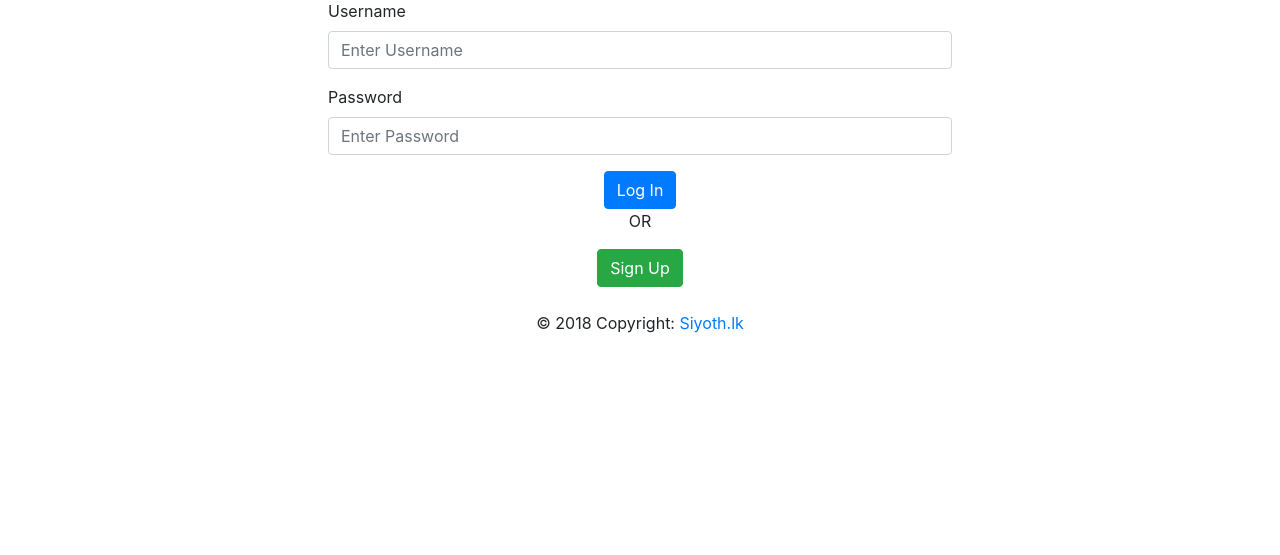
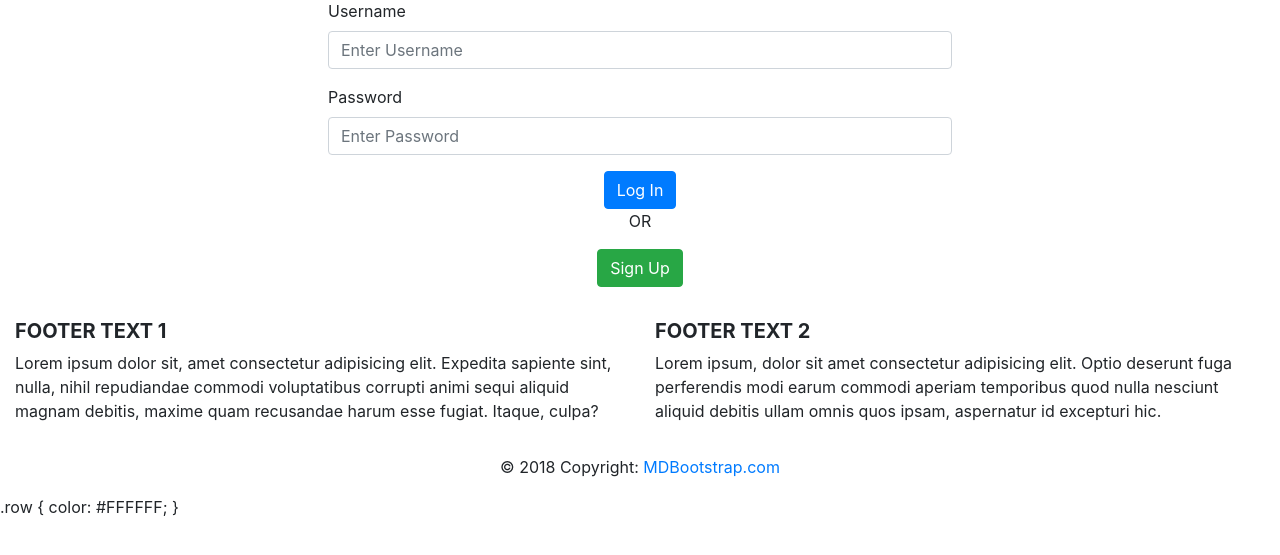
Before and after one commit to kusalkw/siyothlk, a CodeIgniter app: page /database/index.php/home/login in a window 1280 px wide. Shown: the part 141-696 px from the top of the page. Run offline with CodeIgniter, Linux system fonts and the light colour scheme.

Commit message:
edit footer

```diff
--- a/application/views/footer.php
+++ b/application/views/footer.php
@@ -1,6 +1,6 @@
-<footer class="page-footer font-small blue">
+<!--<footer class="page-footer font-small blue">
     <div class="footer-copyright text-center py-3">© 2018 Copyright:
-        <a href="<?php echo base_url() ?>"> Siyoth.lk</a>
+        <a href="<?php /*echo base_url() */?>"> Siyoth.lk</a>
     </div>
 </footer>
 
@@ -9,5 +9,54 @@
 <script src="https://stackpath.bootstrapcdn.com/bootstrap/4.1.3/js/bootstrap.min.js" integrity="sha384-ChfqqxuZUCnJSK3+MXmPNIyE6ZbWh2IMqE241rYiqJxyMiZ6OW/JmZQ5stwEULTy" crossorigin="anonymous"></script>
 
 </body>
+-->
 
-</html>
+<!-- Footer -->
+<footer class="page-footer font-small teal pt-4" >
+
+    <!-- Footer Text -->
+    <div class="container-fluid text-center text-md-left">
+
+        <!-- Grid row -->
+        <div class="row">
+
+            <!-- Grid column -->
+            <div class="col-md-6 mt-md-0 mt-3">
+
+                <!-- Content -->
+                <h5 class="text-uppercase font-weight-bold">Footer text 1</h5>
+                <p>Lorem ipsum dolor sit, amet consectetur adipisicing elit. Expedita sapiente sint, nulla, nihil repudiandae commodi voluptatibus corrupti animi sequi aliquid magnam debitis, maxime quam recusandae harum esse fugiat. Itaque, culpa?</p>
+
+            </div>
+            <!-- Grid column -->
+
+            <hr class="clearfix w-100 d-md-none pb-3">
+
+            <!-- Grid column -->
+            <div class="col-md-6 mb-md-0 mb-3">
+
+                <!-- Content -->
+                <h5 class="text-uppercase font-weight-bold">Footer text 2</h5>
+                <p>Lorem ipsum, dolor sit amet consectetur adipisicing elit. Optio deserunt fuga perferendis modi earum commodi aperiam temporibus quod nulla nesciunt aliquid debitis ullam omnis quos ipsam, aspernatur id excepturi hic.</p>
+
+            </div>
+            <!-- Grid column -->
+
+        </div>
+        <!-- Grid row -->
+
+    </div>
+    <!-- Footer Text -->
+
+    <!-- Copyright -->
+    <div class="footer-copyright text-center py-3">© 2018 Copyright:
+        <a href="https://mdbootstrap.com/bootstrap-tutorial/"> MDBootstrap.com</a>
+    </div>
+    <!-- Copyright -->
+    .row {
+    color: #FFFFFF;
+
+    }
+
+</footer>
+<!-- Footer -->
```
